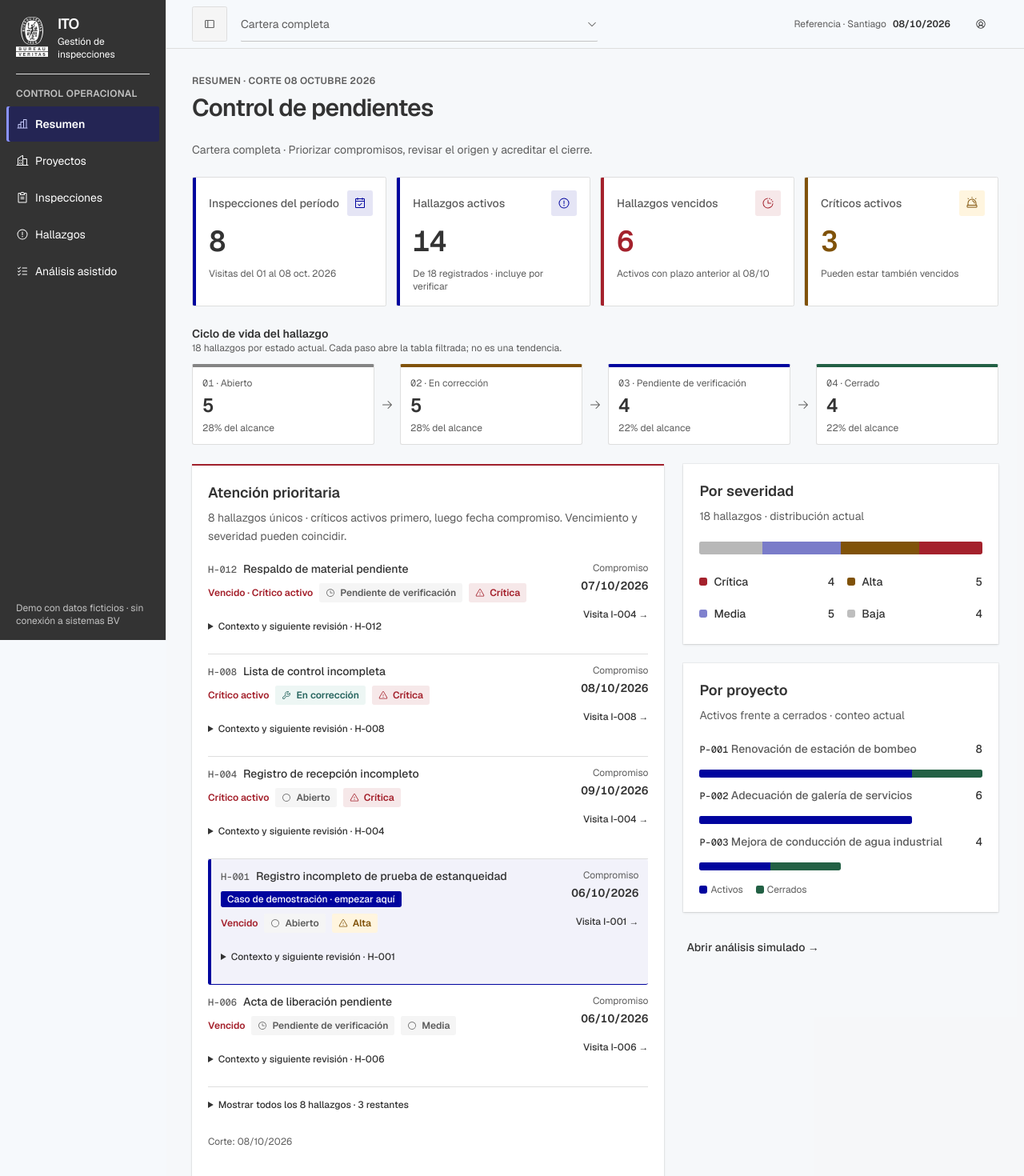
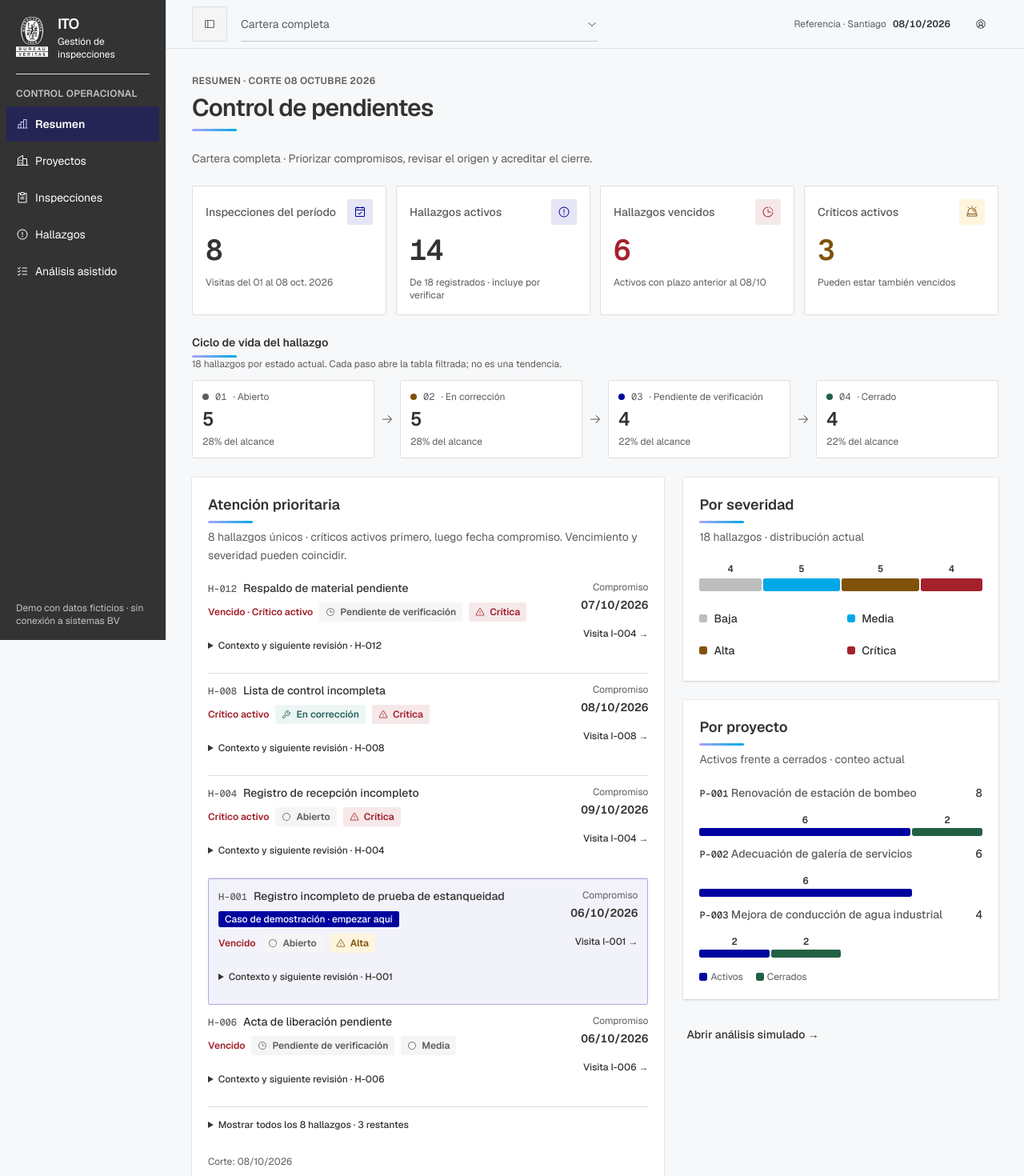
Before and after one commit to AngheloAlva/ito-bureau-veritas, a Next.js app: page / in a window 1280 px wide. Shown: the top 1470 px of the page at 80% size. Built offline with nearby package versions, Linux system fonts and the light colour scheme.

Commit message:
style(overview): drop accent stripes, add BV gradient rule and labeled bars

```diff
--- a/src/app/globals.css
+++ b/src/app/globals.css
@@ -7,6 +7,8 @@
 :root {
   --brand-blue: #00049e;
   --brand-graphite: #333333;
+  --brand-sky: #00a8e8;
+  --brand-lavender: #a9a6f5;
   --background: oklch(0.98 0.005 250);
   --surface: #ffffff;
   --foreground: var(--brand-graphite);
@@ -57,6 +59,8 @@
   --font-sans: var(--font-geist-sans);
   --font-mono: var(--font-geist-mono);
   --color-sidebar-active-fg: var(--sidebar-active-fg);
+  --color-brand-sky: var(--brand-sky);
+  --color-brand-lavender: var(--brand-lavender);
   --color-correction: var(--correction);
   --color-correction-surface: var(--correction-surface);
   --color-warning: var(--warning);
@@ -163,10 +167,19 @@
     @apply min-h-11 cursor-pointer content-center py-2 text-xs font-medium text-foreground hover:text-primary focus-visible:outline-2 focus-visible:outline-offset-2 focus-visible:outline-ring;
     overflow-wrap: anywhere;
   }
-  .overview-attention { @apply min-w-0 border-t-2 border-destructive; }
+  .overview-attention { @apply min-w-0; }
   .overview-trace { @apply grid list-none gap-6 p-0 sm:grid-cols-2 xl:grid-cols-4; }
-  .overview-trace > li { @apply flex min-w-0 flex-col gap-3 border-t-2 border-border pt-4; overflow-wrap: anywhere; }
-  .overview-trace > li:last-child { @apply border-success; }
+  .overview-trace > li { @apply flex min-w-0 flex-col gap-3 rounded-sm border bg-card p-4; overflow-wrap: anywhere; }
+  .overview-trace > li:last-child { @apply border-success/40 bg-success-surface; }
+}
+
+/* Bureau Veritas signature: short lavender-to-sky rule under headings. Use sparingly. */
+.bv-rule {
+  display: block;
+  width: 3.5rem;
+  height: 3px;
+  border-radius: 9999px;
+  background-image: linear-gradient(90deg, var(--brand-lavender), var(--brand-sky));
 }
 
 /* Immutable finding history uses a semantic drawing helper. */
--- a/src/components/records/chronology.tsx
+++ b/src/components/records/chronology.tsx
@@ -42,7 +42,7 @@ export function ProjectChronology({ projectId }: { projectId: string }) {
     <Panel title="De la visita al cierre" description="Visita → hallazgo → corrección → verificación. Registros más recientes primero.">
       {inspections.length ? <ol className="flex flex-col gap-3">{[...inspections].sort((a, b) => b.date.localeCompare(a.date)).map(inspection => {
         const linked = findings.filter(finding => finding.inspectionId === inspection.id);
-        return <li key={inspection.id} className="flex min-w-0 flex-col gap-2 border-l-2 border-primary bg-muted/50 p-3">
+        return <li key={inspection.id} className="flex min-w-0 flex-col gap-2 rounded-sm border bg-muted/50 p-3">
           <RecordLink kind="inspection" id={inspection.id}><span className="flex items-center gap-2 text-xs text-muted-foreground"><CalendarCheckIcon aria-hidden="true" />{inspection.code} · {date(inspection.date)}</span><span className="block mt-1">{inspection.activity}</span></RecordLink>
           <Badge>{inspection.visitState}</Badge>
           {linked.length ? <ul className="flex flex-col gap-2">{linked.map(finding => {
--- a/src/components/records/presentation.tsx
+++ b/src/components/records/presentation.tsx
@@ -14,6 +14,7 @@ export function Heading({ eyebrow, title, children }: { eyebrow: string; title:
       <div className="flex min-w-0 flex-col gap-2">
         <p className="text-xs font-semibold tracking-wide text-muted-foreground uppercase">{eyebrow}</p>
         <h1 className="text-3xl font-semibold tracking-tight text-balance">{title}</h1>
+        <span aria-hidden="true" className="bv-rule" />
       </div>
       {children}
     </div>
@@ -44,13 +45,14 @@ export function Empty({ children = 'No hay registros para estos filtros.' }: { c
   return <EmptyRoot><EmptyHeader><EmptyTitle>Sin registros</EmptyTitle><EmptyDescription>{children}</EmptyDescription></EmptyHeader></EmptyRoot>;
 }
 
-export function Panel({ title, description, children, footer, legacy = false }: { title: string; description?: ReactNode; children: ReactNode; footer?: ReactNode; legacy?: boolean }) {
+export function Panel({ title, description, children, footer, legacy = false, rule = false }: { title: string; description?: ReactNode; children: ReactNode; footer?: ReactNode; legacy?: boolean; rule?: boolean }) {
   const Icon = title === 'Contexto de obra' ? BuildingsIcon : title.includes('documentos') || title.includes('Documentos') ? FilesIcon : title.includes('visita') || title.includes('Visitas') ? CalendarCheckIcon : title.includes('cierre') || title.includes('Cronología') ? ClockIcon : null;
   return (
     <section className="min-w-0">
       <Card size="sm">
         <CardHeader>
           <CardTitle><h2 className="flex items-center gap-2">{Icon ? <Icon aria-hidden="true" /> : null}{title}</h2></CardTitle>
+          {rule ? <span aria-hidden="true" className="bv-rule" /> : null}
           {description ? <CardDescription>{description}</CardDescription> : null}
         </CardHeader>
         <CardContent><div className={legacy ? 'legacy-content' : 'flex flex-col gap-4'}>{children}</div></CardContent>
--- a/src/components/ui/sidebar.tsx
+++ b/src/components/ui/sidebar.tsx
@@ -478,7 +478,7 @@ function SidebarMenuItem({ className, ...props }: React.ComponentProps<"li">) {
 }
 
 const sidebarMenuButtonVariants = cva(
-  "peer/menu-button group/menu-button flex w-full items-center gap-2 overflow-hidden rounded-sm px-3 py-2 text-left text-sm ring-sidebar-ring outline-hidden transition-[width,height,padding] group-has-data-[sidebar=menu-action]/menu-item:pr-8 group-data-[collapsible=icon]:size-8! group-data-[collapsible=icon]:p-2! hover:bg-sidebar-accent hover:text-sidebar-accent-foreground focus-visible:ring-2 active:bg-sidebar-accent active:text-sidebar-accent-foreground disabled:pointer-events-none disabled:opacity-50 aria-disabled:pointer-events-none aria-disabled:opacity-50 data-open:hover:bg-sidebar-accent data-open:hover:text-sidebar-accent-foreground data-active:bg-sidebar-primary/30 data-active:font-semibold data-active:text-sidebar-accent-foreground data-active:shadow-[inset_3px_0_0_0_var(--sidebar-active-bar)] [&[data-active]_svg]:text-sidebar-active-fg [&_svg]:size-4 [&_svg]:shrink-0 [&>span:last-child]:truncate",
+  "peer/menu-button group/menu-button flex w-full items-center gap-2 overflow-hidden rounded-sm px-3 py-2 text-left text-sm ring-sidebar-ring outline-hidden transition-[width,height,padding] group-has-data-[sidebar=menu-action]/menu-item:pr-8 group-data-[collapsible=icon]:size-8! group-data-[collapsible=icon]:p-2! hover:bg-sidebar-accent hover:text-sidebar-accent-foreground focus-visible:ring-2 active:bg-sidebar-accent active:text-sidebar-accent-foreground disabled:pointer-events-none disabled:opacity-50 aria-disabled:pointer-events-none aria-disabled:opacity-50 data-open:hover:bg-sidebar-accent data-open:hover:text-sidebar-accent-foreground data-active:bg-sidebar-primary/30 data-active:font-semibold data-active:text-sidebar-accent-foreground [&[data-active]_svg]:text-sidebar-active-fg [&_svg]:size-4 [&_svg]:shrink-0 [&>span:last-child]:truncate",
   {
     variants: {
       variant: {
--- a/src/features/overview/distributions.tsx
+++ b/src/features/overview/distributions.tsx
@@ -3,18 +3,23 @@ import { Empty, Panel } from '@/components/records/presentation';
 import { SEVERITIES } from '@/domain/types';
 import type { projectBreakdown } from '@/lib/overview-charts';
 
-const sevColor: Record<string, string> = { Baja: 'bg-muted-foreground/40', Media: 'bg-primary/50', Alta: 'bg-warning', Crítica: 'bg-destructive' };
+const sevColor: Record<string, string> = { Baja: 'bg-muted-foreground/40', Media: 'bg-brand-sky', Alta: 'bg-warning', Crítica: 'bg-destructive' };
 
 export function SeverityChart({ counts, total, scope }: { counts: Record<string, number>; total: number; scope: string }) {
   const summary = SEVERITIES.map(s => `${s}: ${counts[s] ?? 0}`).join(', ');
   return (
-    <Panel title="Por severidad" description={`${total} hallazgos · distribución actual`}>
+    <Panel rule title="Por severidad" description={`${total} hallazgos · distribución actual`}>
       {total ? <>
-        <div role="img" aria-label={`Hallazgos por severidad. ${summary}. Total ${total}.`} className="flex h-4 overflow-hidden rounded-sm bg-muted">
-          {SEVERITIES.map(s => counts[s] ? <span key={s} className={sevColor[s]} style={{ width: `${counts[s] / total * 100}%` }} /> : null)}
+        <div role="img" aria-label={`Hallazgos por severidad. ${summary}. Total ${total}.`} className="flex gap-0.5">
+          {SEVERITIES.map(s => counts[s] ? (
+            <div key={s} className="flex min-w-6 flex-col items-center gap-1" style={{ flex: `${counts[s]} 1 0%` }}>
+              <span className="font-mono text-xs font-semibold tabular-nums">{counts[s]}</span>
+              <span className={`h-4 w-full rounded-sm ${sevColor[s]}`} />
+            </div>
+          ) : null)}
         </div>
         <ul className="grid grid-cols-2 gap-x-4 gap-y-1">
-          {[...SEVERITIES].reverse().map(s => <li key={s}><Link href={`/hallazgos?${scope}severity=${encodeURIComponent(s)}`} className="record-link flex min-h-9 items-center gap-2 text-sm"><span aria-hidden="true" className={`size-2.5 rounded-sm ${sevColor[s]}`} />{s}<span className="ml-auto font-mono tabular-nums">{counts[s] ?? 0}</span></Link></li>)}
+          {SEVERITIES.map(s => <li key={s}><Link href={`/hallazgos?${scope}severity=${encodeURIComponent(s)}`} className="record-link flex min-h-9 items-center gap-2 text-sm"><span aria-hidden="true" className={`size-2.5 rounded-sm ${sevColor[s]}`} />{s}</Link></li>)}
         </ul>
       </> : <Empty>Sin hallazgos en este alcance.</Empty>}
     </Panel>
@@ -25,14 +30,14 @@ export function ProjectChart({ rows }: { rows: ReturnType<typeof projectBreakdow
   const max = Math.max(1, ...rows.map(r => r.active + r.closed));
   const summary = rows.map(r => `${r.code}: ${r.active} activos, ${r.closed} cerrados`).join('; ');
   return (
-    <Panel title="Por proyecto" description="Activos frente a cerrados · conteo actual">
+    <Panel rule title="Por proyecto" description="Activos frente a cerrados · conteo actual">
       {rows.some(r => r.active + r.closed) ? <>
         <ul role="img" aria-label={`Hallazgos por proyecto. ${summary}.`} className="flex list-none flex-col gap-3 p-0">
           {rows.map(r => (
             <li key={r.id} className="flex flex-col gap-1">
               <Link href={`/hallazgos?project=${encodeURIComponent(r.id)}`} className="record-link flex min-h-8 items-baseline justify-between gap-3 text-sm"><span><span className="font-mono text-xs">{r.code}</span> <span className="text-muted-foreground">{r.name}</span></span><span className="font-mono tabular-nums">{r.active + r.closed}</span></Link>
-              <div aria-hidden="true" className="flex h-2.5 overflow-hidden rounded-sm bg-muted" style={{ width: `${(r.active + r.closed) / max * 100}%` }}>
-                <span className="bg-primary" style={{ flex: r.active }} /><span className="bg-success" style={{ flex: r.closed }} />
+              <div aria-hidden="true" className="flex gap-0.5" style={{ width: `${(r.active + r.closed) / max * 100}%` }}>
+                {[{ n: r.active, c: 'bg-primary' }, { n: r.closed, c: 'bg-success' }].map(({ n, c }) => n ? <div key={c} className="flex min-w-6 flex-col items-center gap-0.5" style={{ flex: `${n} 1 0%` }}><span className="font-mono text-xs font-semibold tabular-nums">{n}</span><span className={`h-2.5 w-full rounded-sm ${c}`} /></div> : null)}
               </div>
             </li>
           ))}
--- a/src/features/overview/lifecycle.tsx
+++ b/src/features/overview/lifecycle.tsx
@@ -3,20 +3,20 @@ import { ArrowRightIcon } from '@phosphor-icons/react/dist/ssr';
 import { lifecycleSteps } from '@/lib/overview-charts';
 
 const accent: Record<string, string> = {
-  Abierto: 'border-t-foreground/60', 'En corrección': 'border-t-warning', 'Pendiente de verificación': 'border-t-primary', Cerrado: 'border-t-success',
+  Abierto: 'bg-muted-foreground', 'En corrección': 'bg-warning', 'Pendiente de verificación': 'bg-primary', Cerrado: 'bg-success',
 };
 
 export function Lifecycle({ byState, total, scope }: { byState: Record<string, number>; total: number; scope: string }) {
   const steps = lifecycleSteps(byState);
   return (
     <section aria-labelledby="overview-flow" className="flex flex-col gap-3">
-      <div><h2 id="overview-flow" className="text-sm font-semibold">Ciclo de vida del hallazgo</h2><p className="text-xs text-muted-foreground">{total} hallazgos por estado actual. Cada paso abre la tabla filtrada; no es una tendencia.</p></div>
+      <div><h2 id="overview-flow" className="text-sm font-semibold">Ciclo de vida del hallazgo</h2><span aria-hidden="true" className="bv-rule mt-1.5" /><p className="text-xs text-muted-foreground">{total} hallazgos por estado actual. Cada paso abre la tabla filtrada; no es una tendencia.</p></div>
       <ol className="grid list-none gap-2 p-0 sm:grid-cols-[1fr_auto_1fr_auto_1fr_auto_1fr] sm:items-stretch">
         {steps.flatMap((step, index) => {
           const card = (
             <li key={step.state} className="min-w-0">
-              <Link href={`/hallazgos?${scope}state=${encodeURIComponent(step.state)}`} className={`flex h-full flex-col gap-1 rounded-sm border border-t-4 bg-card p-3 transition-colors hover:bg-muted/50 focus-visible:outline-2 focus-visible:outline-offset-2 focus-visible:outline-ring ${accent[step.state]}`}>
-                <span className="text-xs text-muted-foreground"><span className="font-mono">0{index + 1}</span> · {step.state}</span>
+              <Link href={`/hallazgos?${scope}state=${encodeURIComponent(step.state)}`} className={`flex h-full flex-col gap-1 rounded-sm border bg-card p-3 transition-colors hover:bg-muted/50 focus-visible:outline-2 focus-visible:outline-offset-2 focus-visible:outline-ring`}>
+                <span className="flex items-center gap-2 text-xs text-muted-foreground"><span aria-hidden="true" className={`size-2 rounded-full ${accent[step.state]}`} /><span className="font-mono">0{index + 1}</span> · {step.state}</span>
                 <span className="font-mono text-2xl font-semibold tabular-nums">{step.count}</span>
                 <span className="text-xs text-muted-foreground">{total ? Math.round(step.count / total * 100) : 0}% del alcance</span>
               </Link>
--- a/src/features/overview/metrics.tsx
+++ b/src/features/overview/metrics.tsx
@@ -6,10 +6,10 @@ import type { indicators } from '@/domain/core';
 import { useCountUp } from '@/lib/use-count-up';
 
 type Tone = 'brand' | 'danger' | 'warning';
-const tones: Record<Tone, { bar: string; icon: string; num: string }> = {
-  brand: { bar: 'bg-primary', icon: 'bg-primary/10 text-primary', num: 'text-foreground' },
-  danger: { bar: 'bg-destructive', icon: 'bg-destructive/10 text-destructive', num: 'text-destructive' },
-  warning: { bar: 'bg-warning', icon: 'bg-warning-surface text-warning', num: 'text-warning' },
+const tones: Record<Tone, { icon: string; num: string }> = {
+  brand: { icon: 'bg-primary/10 text-primary', num: 'text-foreground' },
+  danger: { icon: 'bg-destructive/10 text-destructive', num: 'text-destructive' },
+  warning: { icon: 'bg-warning-surface text-warning', num: 'text-warning' },
 };
 
 function Tile({ count, label, note, href, icon: Icon, tone }: { count: number; label: string; note: string; href: string; icon: typeof ClockCountdownIcon; tone: Tone }) {
@@ -17,8 +17,7 @@ function Tile({ count, label, note, href, icon: Icon, tone }: { count: number; l
   const t = tones[tone];
   return (
     <li className="min-w-0">
-      <Link href={href} className="group relative flex h-full min-h-32 flex-col gap-3 overflow-hidden rounded-sm border bg-card p-4 pl-5 transition-colors hover:bg-muted/50 focus-visible:outline-2 focus-visible:outline-offset-2 focus-visible:outline-ring">
-        <span aria-hidden="true" className={`absolute inset-y-0 left-0 w-1 ${t.bar}`} />
+      <Link href={href} className="group relative flex h-full min-h-32 flex-col gap-3 overflow-hidden rounded-sm border bg-card p-4 transition-colors hover:bg-muted/50 focus-visible:outline-2 focus-visible:outline-offset-2 focus-visible:outline-ring">
         <span className="flex items-center justify-between gap-2 text-sm font-medium text-muted-foreground">
           {label}
           <span aria-hidden="true" className={`flex size-8 items-center justify-center rounded-sm ${t.icon}`}><Icon className="size-4" /></span>
--- a/src/features/overview/pending-queue.tsx
+++ b/src/features/overview/pending-queue.tsx
@@ -10,7 +10,7 @@ export function PendingQueue({ findings, scope, data }: { findings: Finding[]; s
     const project = data.projects.find(item => item.id === inspection?.projectId);
     const reason = [isOverdue(finding) ? 'Vencido' : '', finding.severity === 'Crítica' ? 'Crítico activo' : ''].filter(Boolean).join(' · ');
     return (
-      <li key={finding.id} className={`grid gap-2 py-3 first:pt-0 sm:grid-cols-[minmax(0,1fr)_auto] ${finding.id === 'H-001' ? 'rounded-sm border-l-4 border-primary bg-primary/5 px-3 first:pt-3' : ''}`}>
+      <li key={finding.id} className={`grid gap-2 py-3 first:pt-0 sm:grid-cols-[minmax(0,1fr)_auto] ${finding.id === 'H-001' ? 'rounded-sm border border-primary/30 bg-primary/5 px-3 first:pt-3' : ''}`}>
         <div className="flex min-w-0 flex-col gap-2">
           <Link href={`/hallazgos/${finding.id}`} className="record-link text-sm leading-snug"><span className="mr-2 font-mono text-xs text-muted-foreground">{finding.code}</span>{finding.title}</Link>
           {finding.id === 'H-001' ? <span className="w-fit rounded-sm bg-primary px-2 py-0.5 text-xs font-medium text-primary-foreground">Caso de demostración · empezar aquí</span> : null}
@@ -34,7 +34,7 @@ export function PendingQueue({ findings, scope, data }: { findings: Finding[]; s
   };
   return (
     <div className="overview-attention">
-      <Panel title="Atención prioritaria" description={`${findings.length} hallazgos únicos · críticos activos primero, luego fecha compromiso. Vencimiento y severidad pueden coincidir.`} footer={<Link className="record-link text-sm min-h-11 inline-flex items-center" href={`/hallazgos?${scope}active=1`}>Consultar todos los activos →</Link>}>
+      <Panel rule title="Atención prioritaria" description={`${findings.length} hallazgos únicos · críticos activos primero, luego fecha compromiso. Vencimiento y severidad pueden coincidir.`} footer={<Link className="record-link text-sm min-h-11 inline-flex items-center" href={`/hallazgos?${scope}active=1`}>Consultar todos los activos →</Link>}>
         {ordered.length ? (
           <div>
             <ol className="flex flex-col divide-y">{ordered.slice(0, 5).map(renderFinding)}</ol>
--- a/src/features/overview/traceability.tsx
+++ b/src/features/overview/traceability.tsx
@@ -13,7 +13,7 @@ export function Traceability({ trace }: { trace: Trace }) {
     { title: 'Cierre verificado', icon: SealCheckIcon, value: trace.verifiedClosures.length, unit: 'acreditados', note: 'Cerrados con respaldo y transición comentada de un inspector al corte.', records: trace.verifiedClosures, route: 'hallazgos' },
   ];
   return (
-    <Panel title="De la visita al cierre" description="Visitas del 01–08 octubre 2026 y sus registros relacionados al corte del 08/10. No es un embudo ni una serie histórica; las cantidades no se suman.">
+    <Panel rule title="De la visita al cierre" description="Visitas del 01–08 octubre 2026 y sus registros relacionados al corte del 08/10. No es un embudo ni una serie histórica; las cantidades no se suman.">
       <ol className="overview-trace">
         {stages.map(({ title, icon: Icon, value, unit, note, records, route }, index) => (
           <li key={title}>
```
Also changed, not shown: odd/tasks/ito-visual-redesign.md (+2 -0 lines).
